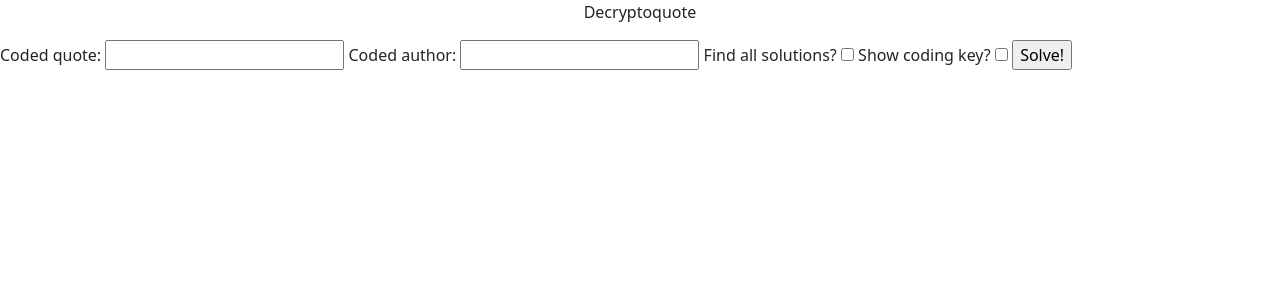
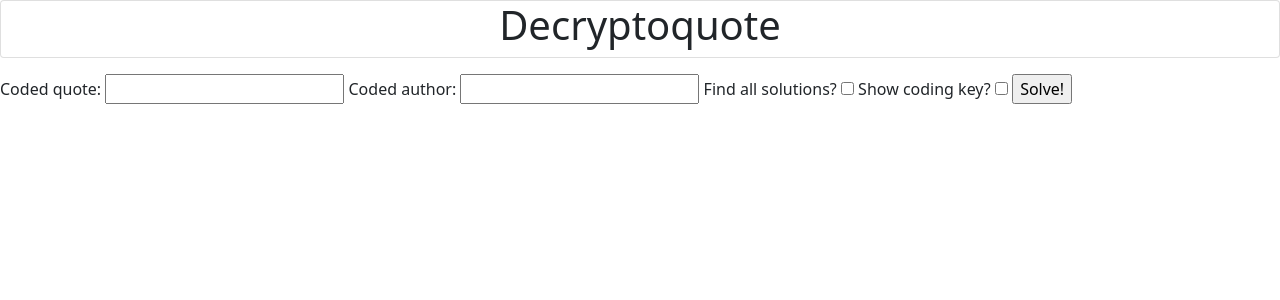
Before and after one commit to ROldford/decryptoquote, a Flask app: page / in a window 1280 px wide. Shown: the top 300 px of the page. Run offline with Flask 2, Linux system fonts and the light colour scheme.

Commit message:
Template header is now properly styled

```diff
--- a/api/templates/index.html
+++ b/api/templates/index.html
@@ -7,17 +7,9 @@
     <link rel="stylesheet" href="{{ url_for('static', filename='css/main.css') }}">
 </head>
 <body>
-    <p style="text-align: center">
-        Decryptoquote
-<!--        <br />-->
-<!--        {{value}}-->
-<!--        <br />-->
-<!--        {% for message in message_list %}-->
-<!--            {% if loop.index != 2 %}-->
-<!--                {{loop.index}}: {{message}} <br />-->
-<!--            {% endif %}-->
-<!--        {% endfor %}-->
-    </p>
+    <div class="card mb-3">
+            <h1 style="text-align: center">Decryptoquote</h1>
+    </div>
     {% if solutions and solutions|length > 0 %}
         <ul>
         {% for solution in solutions %}
```
